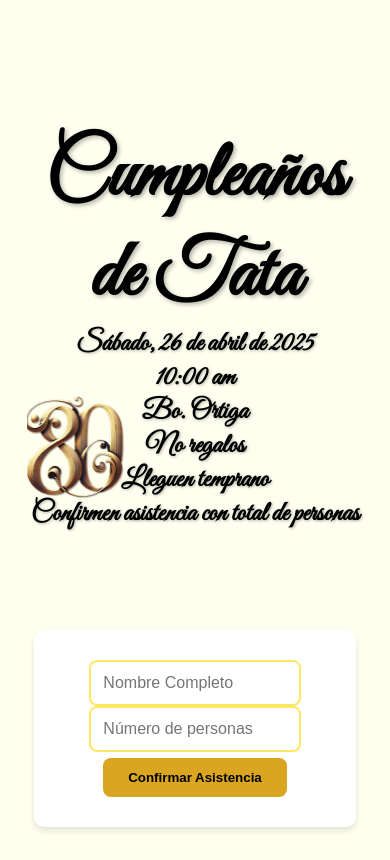
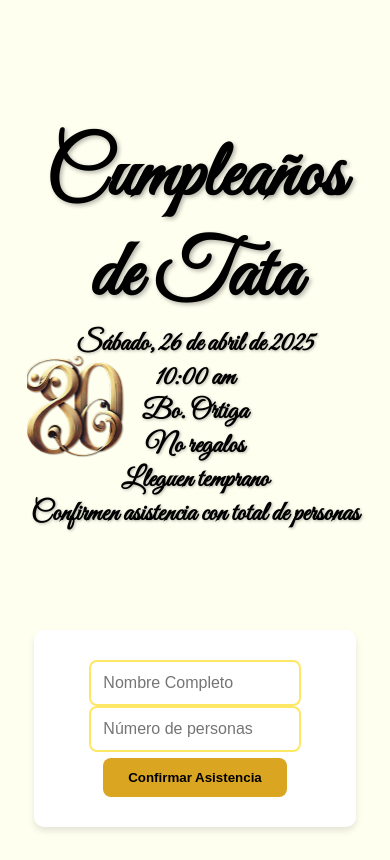
Before and after one commit to arebac/ayabday80, a React (Vite) app: page / in a window 390 px wide. Built offline with nearby package versions, Linux system fonts and the light colour scheme.

Commit message:
fixed more css

```diff
--- a/src/components/InvitationPage.css
+++ b/src/components/InvitationPage.css
@@ -116,7 +116,7 @@
   .containerANDheader {
     background-image: url("/image-removebg-preview (1).png");
     background-size: 37%;
-    background-position: top 73% left -7%;
+    background-position: top 65% left -7%;
     height: 100%;
 
 
```
